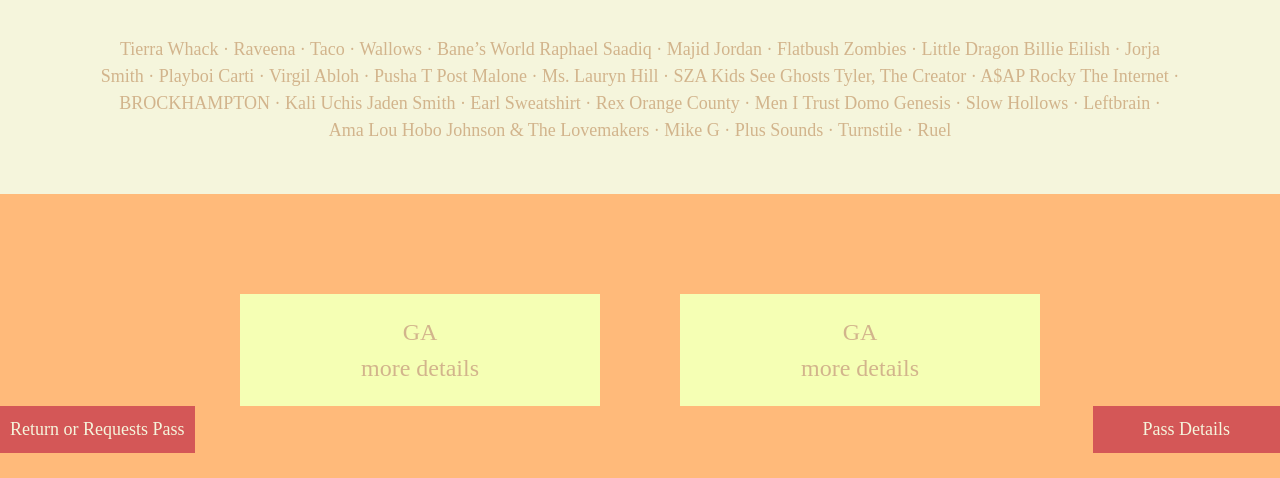
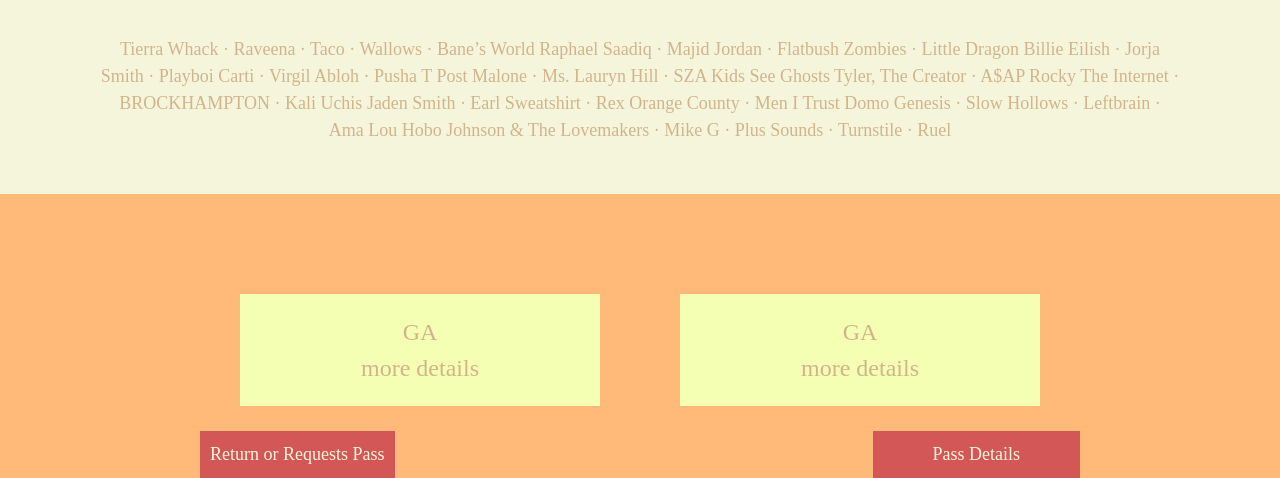
Before and after one commit to shaikim/shaikim.github.io, a plain HTML site: page pwebsite/index.html in a window 1280 px wide. Shown: the part 430-908 px from the top of the page. Before the commit the page ends 883 px from the top, so only its background shows below. Drawn offline with Linux system fonts and the light colour scheme.

Commit message:
added margin to section details

```diff
--- a/pwebsite/style.css
+++ b/pwebsite/style.css
@@ -74,6 +74,8 @@ section.return h2{
     float: left;
     text-align: center;
     padding: 10px;
+        margin-left: 200px;
+    margin-top: 25px;
 }
 
 section.details h2{
@@ -82,5 +84,7 @@ section.details h2{
     background-color: #d45757;
     float: right;
         text-align: center;
-    padding: 10px 50px;
+    padding: 10px 60px;
+    margin-right: 200px;
+    margin-top: 25px;
 }
```
